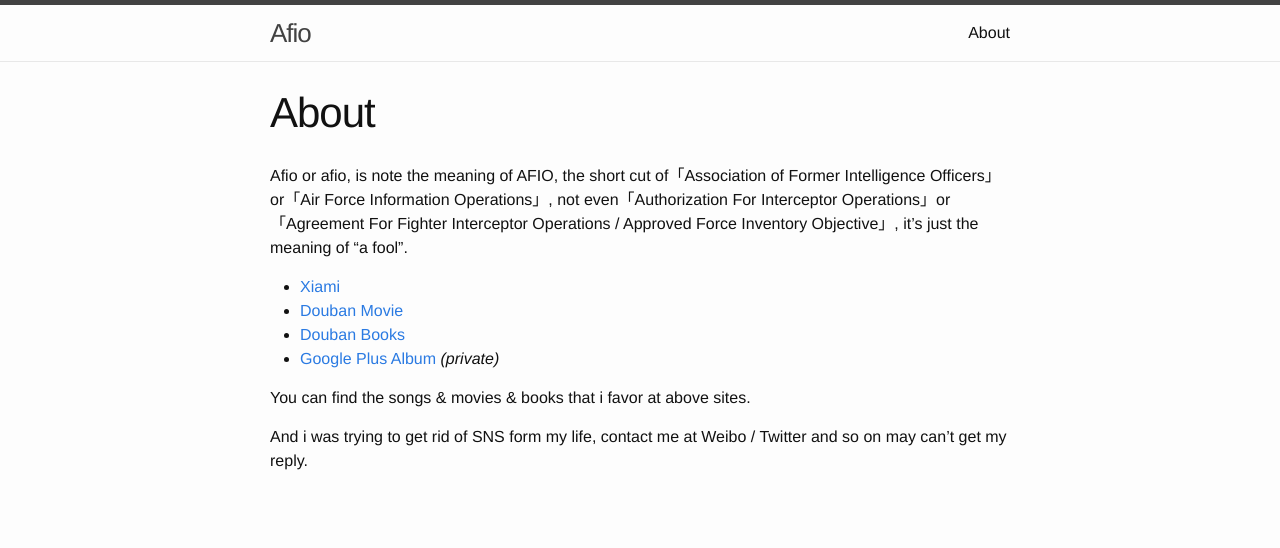
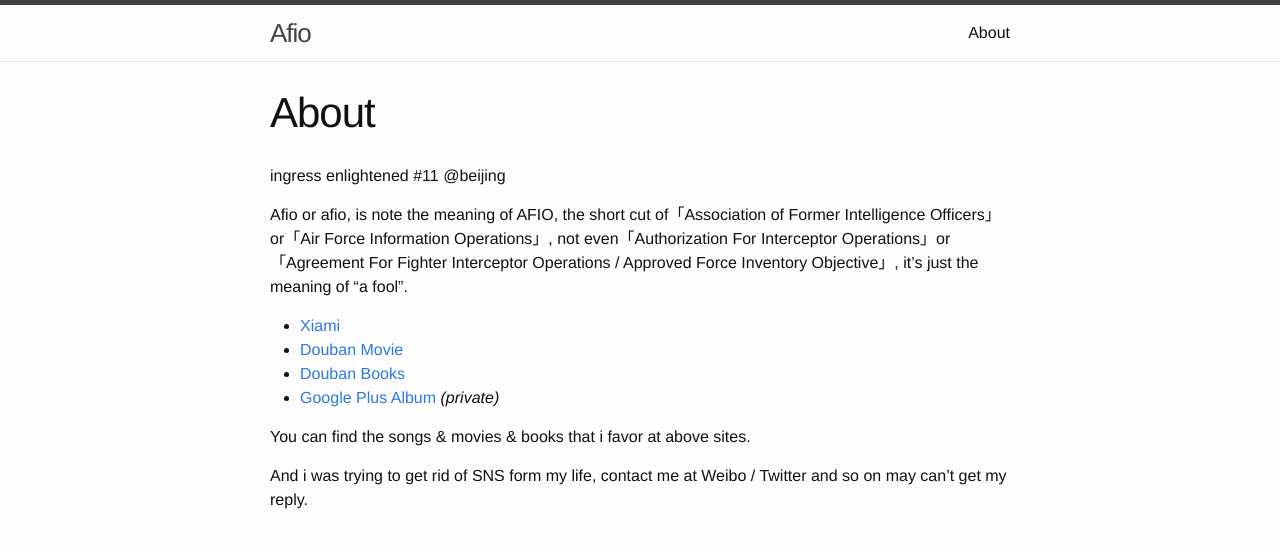
Before and after one commit to Afio/afio.github.io, a Jekyll site: the page built from about.md, in a window 1280 px wide. Shown: the top 548 px of the page. Built offline with Jekyll 4.4.1, drawn with Linux system fonts in a browser that asks for light colours.

Commit message:
enlightened update

```diff
--- a/about.md
+++ b/about.md
@@ -3,6 +3,8 @@ layout: page
 title: About
 permalink: /about/
 ---
+
+ingress enlightened #11 @beijing
 
 Afio or afio, is note the meaning of AFIO, the short cut of「Association of Former Intelligence Officers」or「Air Force Information Operations」, not even「Authorization For Interceptor Operations」or「Agreement For Fighter Interceptor Operations / Approved Force Inventory Objective」, it's just the meaning of "a fool".
 
```
